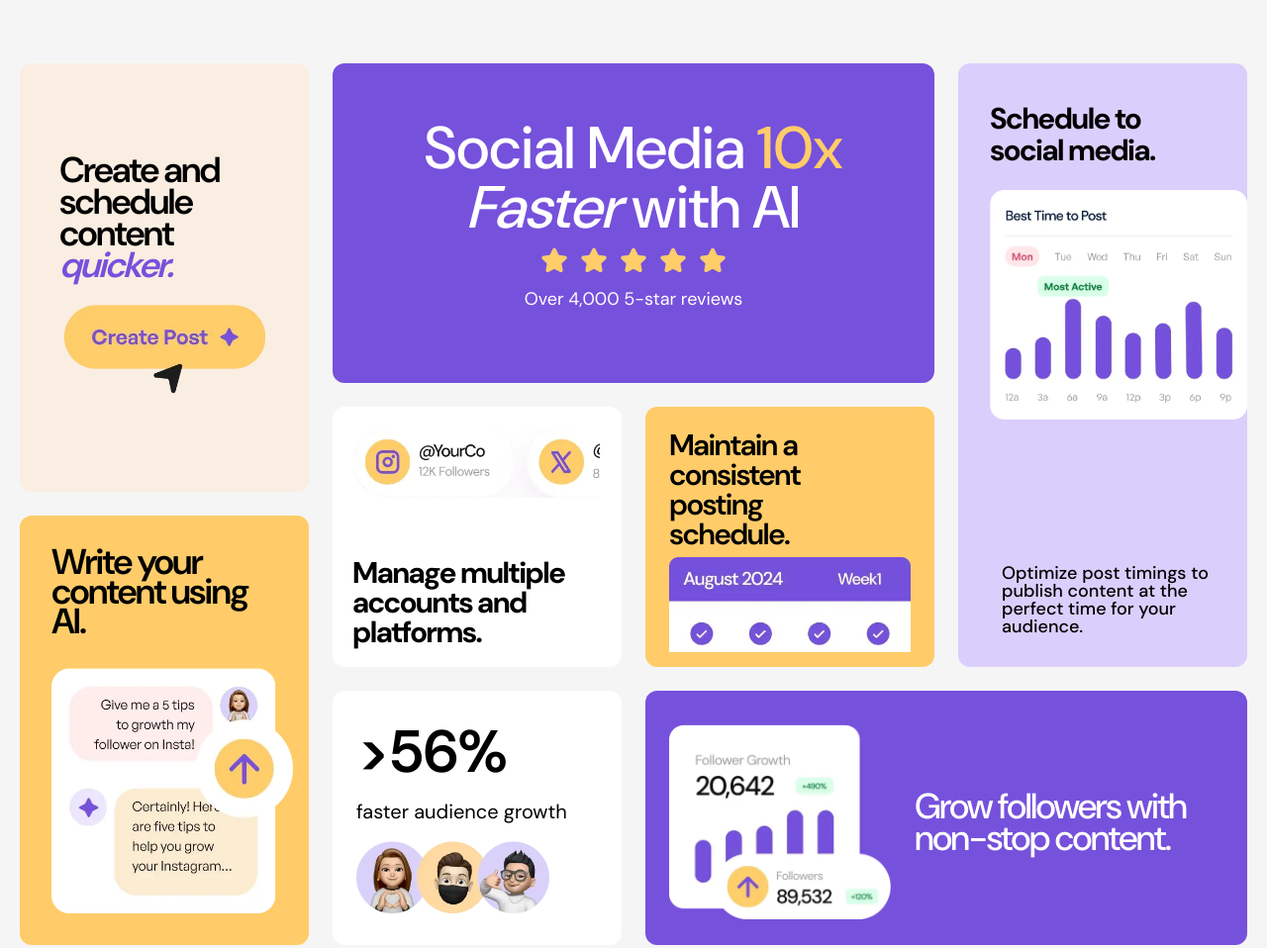
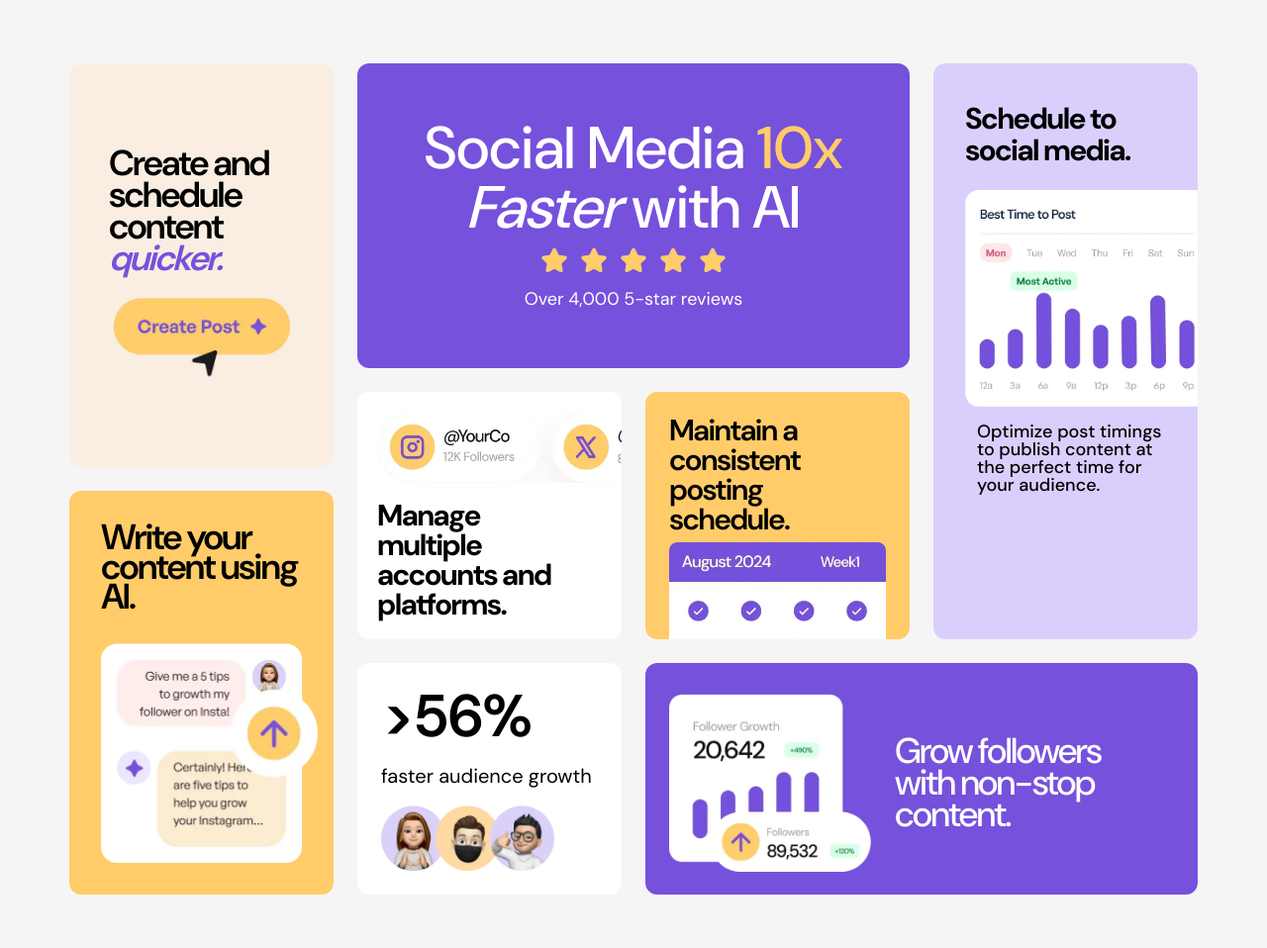
Before and after one commit to nazmul7575/bento-grid-main, a website built with Vite: page index.html in a window 1280 px wide. Shown: the whole page at 99% size. Built offline with nearby package versions, Linux system fonts and the light colour scheme.

Commit message:
try to fixed something

```diff
--- a/docs/index.html
+++ b/docs/index.html
@@ -40,11 +40,11 @@
         posting schedule.
       </h2>
       <img src="./assets/illustration-consistent-schedule-C7Lh4TG7.webp" alt="consistent schedule"
-        class="w-2/3 md:w-3/5 object-cover object-top lg:w-full lg:h-24 mt-2">
+        class="w-2/3 md:w-3/5 object-cover object-top lg:w-full lg:h-[98px] mt-2">
     </section>
 
     <section
-      class="lg:col-start-4 lg:-row-start-1 lg:row-span-2 md:row-start-5 bg-[#dacffc] p-4 lg:pl-8 lg:pr-0 rounded-xl lg:grid lg:grid-rows-[auto_1fr_auto] lg:overflow-hidden">
+      class="lg:col-start-4 lg:-row-start-1 lg:row-span-2 md:row-start-5 bg-[#dacffc] p-4 lg:pl-8 lg:pr-0 rounded-xl lg:grid lg:grid-rows-[auto_1fr_1fr] lg:overflow-hidden">
       <h2 class="text-center text-2xl font-bold py-6 lg:text-left lg:text-3xl lg:pr-8 leading-8 tracking-tighter">
         Schedule to
         social media.
--- a/index.html
+++ b/index.html
@@ -9,7 +9,7 @@
 </head>
 
 <body class="bg-[#f5f5f5] py-6 px-3 lg:flex lg:justify-center">
-  <main class="grid grid-cols-1 gap-6 md:grid-cols-2 lg:grid-cols-4 lg:max-w-[1240px] lg:py-10">
+  <main class="grid grid-cols-1 gap-6 md:grid-cols-2 lg:grid-cols-4 lg:max-w-[1140px] lg:py-10">
     <section
       class="md:col-span-2 bg-[#7651dc] p-8 lg:p-14 rounded-xl flex flex-col gap-2 items-center  text-center text-white">
       <h1 class="text-5xl md:text-7xl lg:text-6xl font-medium">Social Media <span class="text-[#ffcc69]">10x</span>
@@ -36,17 +36,17 @@
         posting schedule.
       </h2>
       <img src="./src/images/illustration-consistent-schedule.webp" alt="consistent schedule"
-        class="w-2/3 md:w-3/5 object-cover object-top lg:w-full lg:h-24 mt-2">
+        class="w-2/3 md:w-3/5 object-cover object-top lg:w-full lg:h-[98px] mt-2">
     </section>
 
     <section
-      class="lg:col-start-4 lg:-row-start-1 lg:row-span-2 md:row-start-5 bg-[#dacffc] p-4 lg:pl-8 lg:pr-0 rounded-xl lg:grid lg:grid-rows-[auto_1fr_auto] lg:overflow-hidden">
+      class="lg:col-start-4 lg:-row-start-1 lg:row-span-2 md:row-start-5 bg-[#dacffc] p-4 lg:pl-8 lg:pr-0 rounded-xl lg:grid lg:grid-rows-[auto_1fr_1fr] lg:overflow-hidden">
       <h2 class="text-center text-2xl font-bold py-6 lg:text-left lg:text-3xl lg:pr-8 leading-8 tracking-tighter">
         Schedule to
         social media.
       </h2>
       <img src="./src/images/illustration-schedule-posts.webp" alt="schedule post" width="500" height="600"
-        class="object-cover object-left">
+        class="object-cover object-left lg:h-full">
       <p class="text-center lg:text-left text-lg py-4 px-3 font-medium lg:text-lg lg:pr-8 leading-none">
         Optimize post timings to publish content at the perfect time for your audience.
       </p>
```
